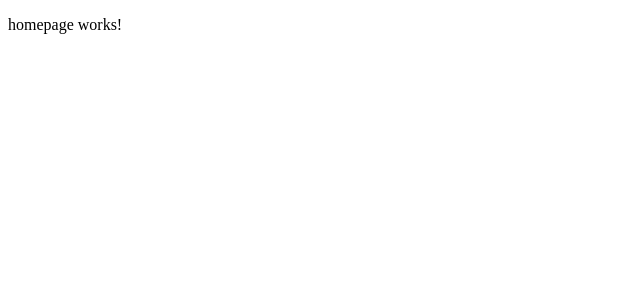
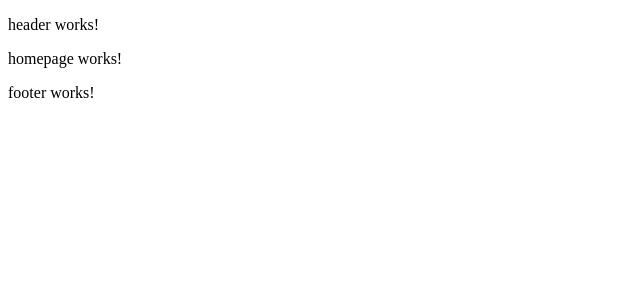
Before and after one commit to nnanh19/portfolio-angular, an Angular app: page /home in a window 1280 px wide. Shown: the top 300 px of the page, without its empty margins (0-640 px from the left). Built offline with nearby package versions, Linux system fonts and the light colour scheme.

Commit message:
fix route site

```diff
--- /dev/null
+++ b/src/app/components/site/site.component.html
@@ -0,0 +1 @@
+<app-layout></app-layout>
--- /dev/null
+++ b/src/app/components/site/site.component.ts
@@ -0,0 +1,9 @@
+import { Component } from '@angular/core';
+
+@Component({
+  selector: 'app-site',
+  templateUrl: './site.component.html',
+})
+export class SiteComponent {
+  title = 'Trang chủ';
+}
--- a/src/app/components/site/site.module.ts
+++ b/src/app/components/site/site.module.ts
@@ -5,11 +5,13 @@ import { SiteRoutingModule } from './site-routing.module';
 import { HeaderComponent } from './layout/partials/header/header.component';
 import { FooterComponent } from './layout/partials/footer/footer.component';
 import { HomepageComponent } from './homepage/homepage.component';
+import { SiteComponent } from './site.component';
 
 
 
 @NgModule({
   declarations: [
+    SiteComponent,
     LayoutComponent,
     HeaderComponent,
     FooterComponent,
```
Also changed, not shown: src/app/components/site/site-routing.module.ts (+7 -0 lines), src/app/components/site/layout/layout.component.html (line endings or trailing spaces).
